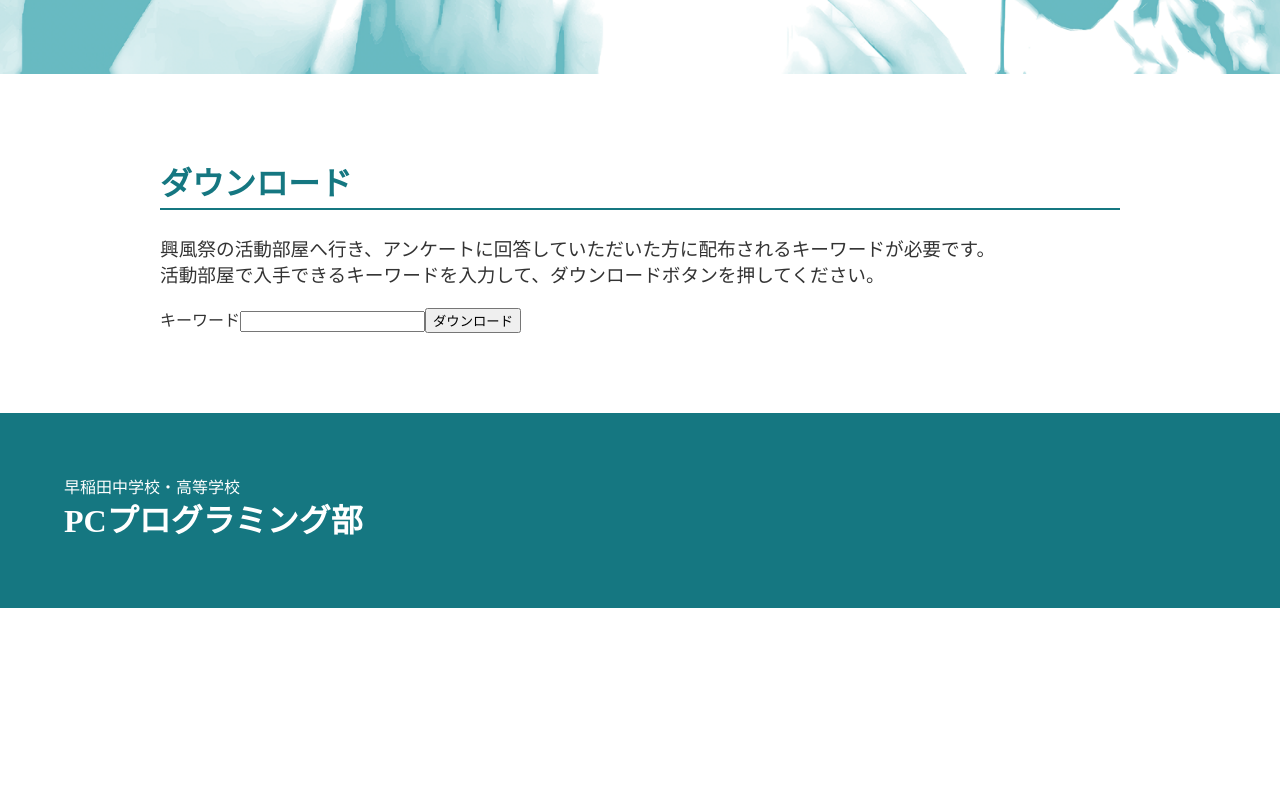
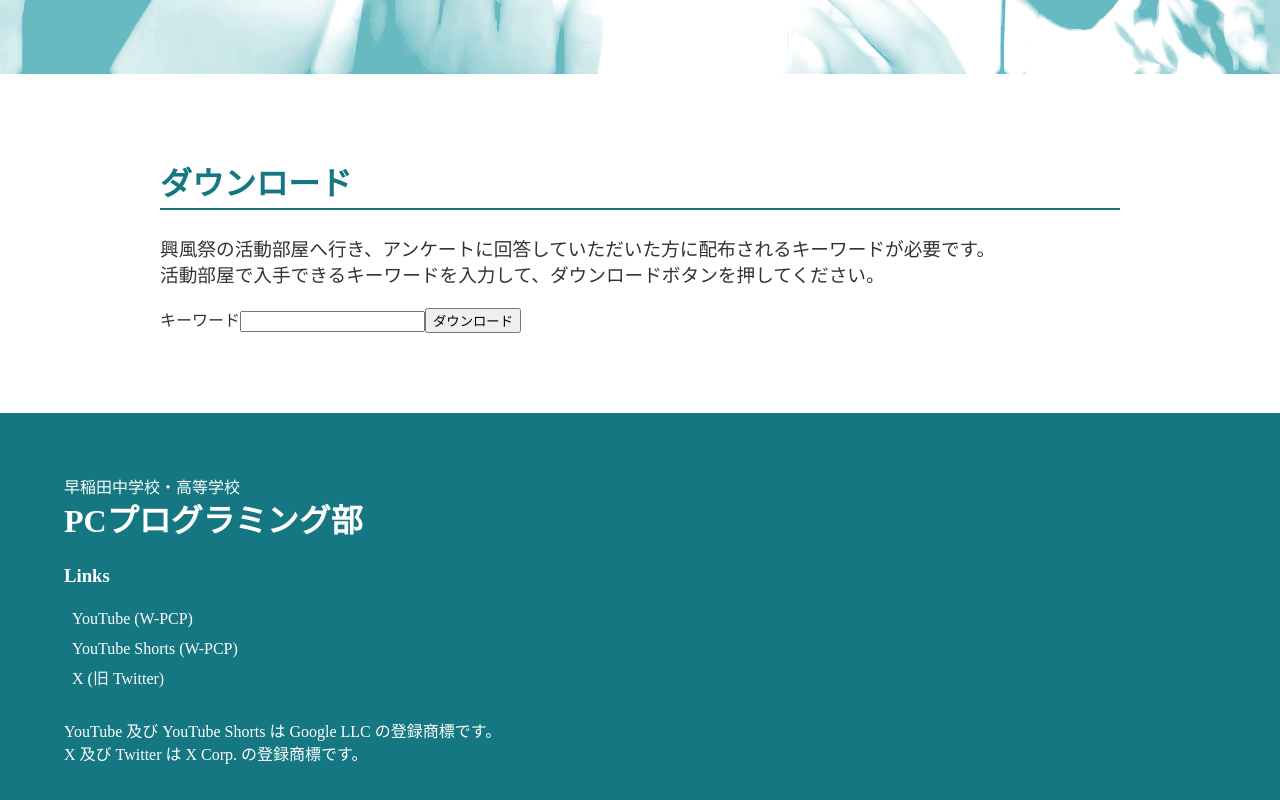
Before and after one commit to Waseda-PCP/kofu.w-pcp.dev, a Next.js app: page /2024/download in a window 1280 px wide. Shown: the part 726-1526 px from the top of the page. Before the commit the page ends 1334 px from the top, so only its background shows below. Built offline with nearby package versions, Linux system fonts and the light colour scheme; a web font is replaced by a local one.

Commit message:
[add] Add some links

```diff
--- a/src/app/global.scss
+++ b/src/app/global.scss
@@ -122,6 +122,13 @@ footer {
 			color: #fff;
 			text-decoration: none;
 		}
+	}
+
+	a {
+		color: white;
+		text-decoration: none;
+		margin: .5rem;
+		display: block;
 	}
 }
 
--- a/src/app/layout.tsx
+++ b/src/app/layout.tsx
@@ -86,6 +86,13 @@ export default function RootLayout({
           <div className="footlogo">
             <p>早稲田中学校・高等学校</p>
             <h2>PCプログラミング部</h2>
+            <h3>Links</h3>
+            <a href="https://www.youtube.com/watch?v=fjxDzQjeaNs">YouTube (W-PCP)</a>
+            <a href="https://www.youtube.com/shorts/FvWeI3yxi8o">YouTube Shorts (W-PCP)</a>
+            <a href="https://x.com/waseda_pcp">X (旧 Twitter)</a>
+            <br />
+            <p>YouTube 及び YouTube Shorts は Google LLC の登録商標です。</p>
+            <p>X 及び Twitter は X Corp. の登録商標です。</p>
           </div>
         </footer>
 
```
